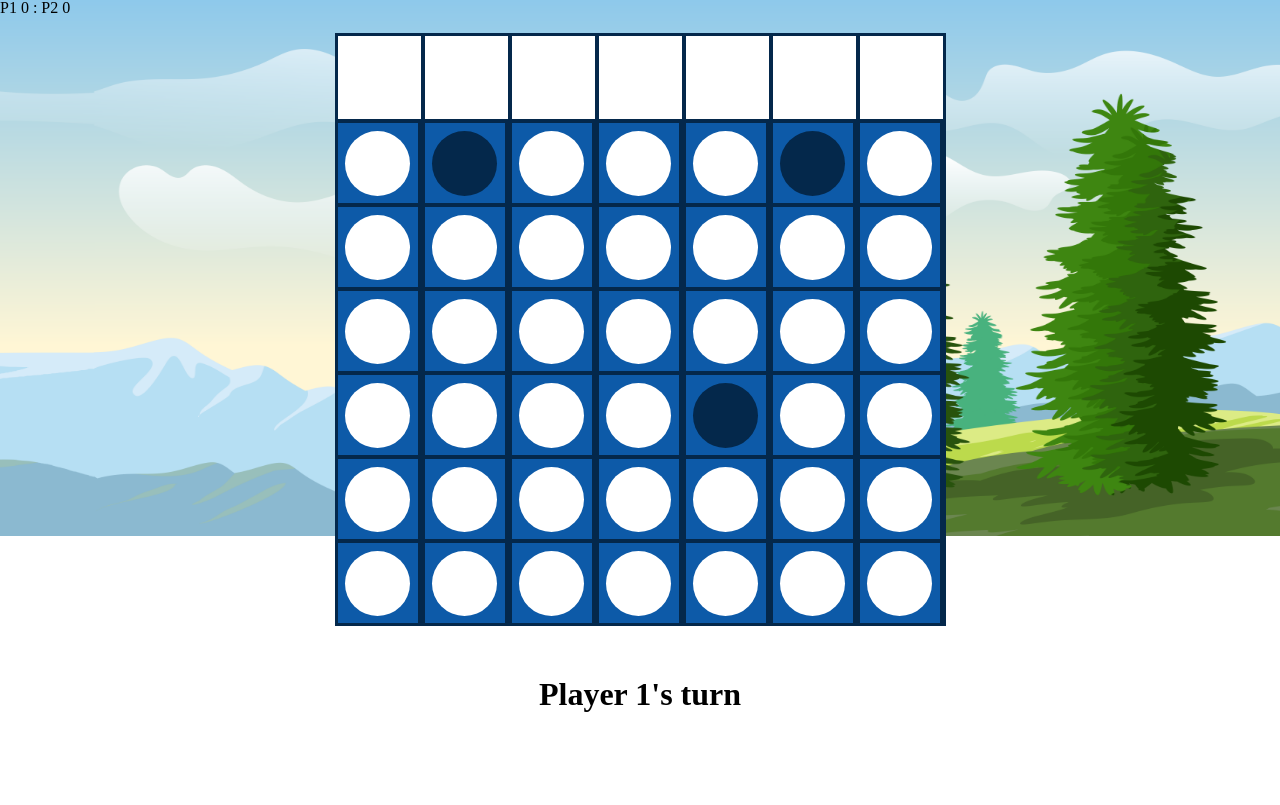
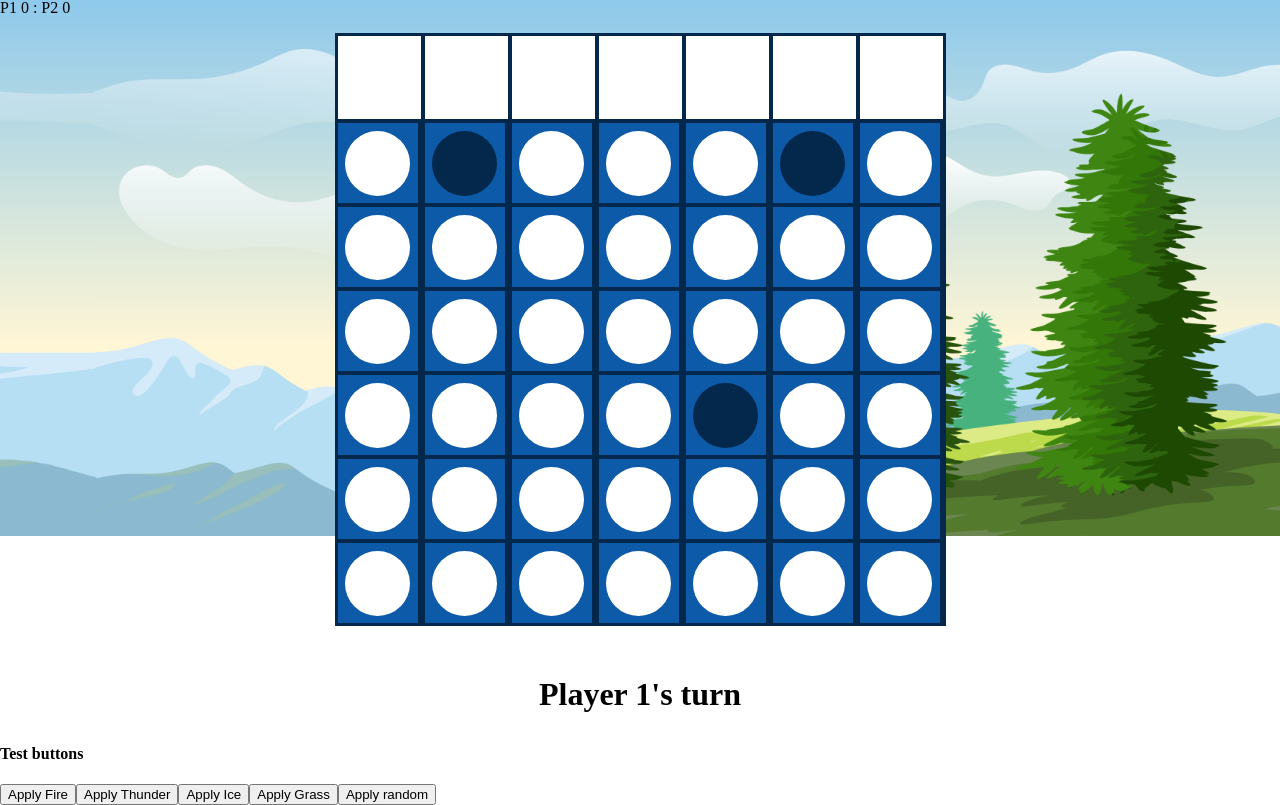
Before and after one commit to cmz1212/fourtitude, a React (Create React App) app: page / in a window 1280 px wide. Shown: the part 264-1069 px from the top of the page. Before the commit the page ends 977 px from the top, so only its background shows below. Built offline with nearby package versions, Linux system fonts and the light colour scheme.

Commit message:
adding special effects

```diff
--- a/src/App.css
+++ b/src/App.css
@@ -82,6 +82,9 @@ table {
 .trap {
   background-color: #04284b;
 }
+.freeze {
+  background-color: #94c0ec;
+}
 
 .circle {
   border-radius: 100px;
--- a/src/components/board.js
+++ b/src/components/board.js
@@ -13,8 +13,8 @@ class Board extends Component {
       player1: 1,
       player2: 2,
       currentPlayer: null,
-     p1Win:0,
-     p2Win:0,
+      p1Win: 0,
+      p2Win: 0,
       board: [],
       gameOver: false,
       traps: [[], [], []],
@@ -26,7 +26,6 @@ class Board extends Component {
   initBoard() {
     let board = [];
     let traps = [];
-
 
     for (let i = 0; i < 3; i++) {
       let x = Math.floor(Math.random() * 5 + 1);
@@ -80,7 +79,7 @@ class Board extends Component {
   }
 
   play(c) {
-    const{p1Win, p2Win} = this.state;
+    const { p1Win, p2Win } = this.state;
     if (!this.state.gameOver) {
       for (let r = 1; r < c4rows + 1; r++) {
         for (let c = 0; c < c4columns; c++) {
@@ -100,11 +99,11 @@ class Board extends Component {
 
       let result = this.checkAll(board);
       if (result === this.state.player1) {
-        this.setState({ board, gameOver: true, p1Win:p1Win+1, });
+        this.setState({ board, gameOver: true, p1Win: p1Win + 1 });
 
         alert("Player 1 wins!");
       } else if (result === this.state.player2) {
-        this.setState({ board, gameOver: true, p2Win:p2Win+1 });
+        this.setState({ board, gameOver: true, p2Win: p2Win + 1 });
         alert("Player 2 wins!");
       } else if (result === "draw") {
         this.setState({ board, gameOver: true });
@@ -245,7 +244,61 @@ class Board extends Component {
   componentWillMount() {
     this.initBoard();
   }
+  applyNull(r, c) {
+    const board = this.state.board;
+    board[r][c] = null;
+  }
+  applyFire(r, c) {
+    const board = this.state.board;
+    for (let i = c - 1; i <= c + 1; i++) {
+      this.applyNull(r + 1, i);
+    }
 
+    this.applyNull(r, c + 1);
+    this.applyNull(r, c - 1);
+    this.setState({
+      board,
+    });
+  }
+  applyThunder(r, c) {
+    const board = this.state.board;
+    for (let i = c4rows; i > r; i--) {
+      this.applyNull(i, c);
+    }
+    this.setState({
+      board,
+    });
+  }
+  applyIce(r,c) {
+    const board = this.state.board;
+    board[r][c]=4;
+    this.setState({
+      board,
+    });
+  }
+  applyGrass() {
+    console.log("apply grass");
+  }
+  applyRandom(t1, t2, t3) {
+    console.log(t1, t2, t3);
+
+    const rand_num = Math.floor(Math.random() * 4);
+    switch (rand_num) {
+      case 0:
+        this.applyFire(t1[0], t1[1]);
+        break;
+      case 1:
+        this.applyThunder(t1[0], t1[1]);
+        break;
+      case 2:
+        this.applyIce();
+        break;
+      case 3:
+        this.applyGrass();
+        break;
+      default:
+    }
+  }
   render() {
     const { currentPlayer, board, traps, p1Win, p2Win } = this.state;
 
@@ -259,7 +312,9 @@ class Board extends Component {
         >
           New Game
         </div>
-        <p>P1 {p1Win} : P2 {p2Win}</p>
+        <p>
+          P1 {p1Win} : P2 {p2Win}
+        </p>
         <table>
           <thead></thead>
           <tbody>
@@ -280,6 +335,18 @@ class Board extends Component {
         </table>
         <br />
         <h3 className="text">Player {currentPlayer}'s turn</h3>
+        <h4>Test buttons</h4>
+        <div display="inline-block">
+          <button onClick={() => this.applyFire(5, 5)}>Apply Fire</button>
+          <button onClick={() => this.applyThunder(2, 5)}>Apply Thunder</button>
+          <button onClick={() => this.applyIce(5,5)}>Apply Ice</button>
+          <button onClick={() => this.applyGrass}>Apply Grass</button>
+          <button
+            onClick={() => this.applyRandom(traps[0], traps[1], traps[2])}
+          >
+            Apply random{" "}
+          </button>
+        </div>
       </div>
     );
   }
--- a/src/components/tile.js
+++ b/src/components/tile.js
@@ -12,7 +12,10 @@ class Tile extends Component {
       space = "player2";
     } else if (value === 3) {
       space = "trap";
+    }else if (value === 4) {
+      space = "freeze";
     }
+
 
     return (
       <td>
```
